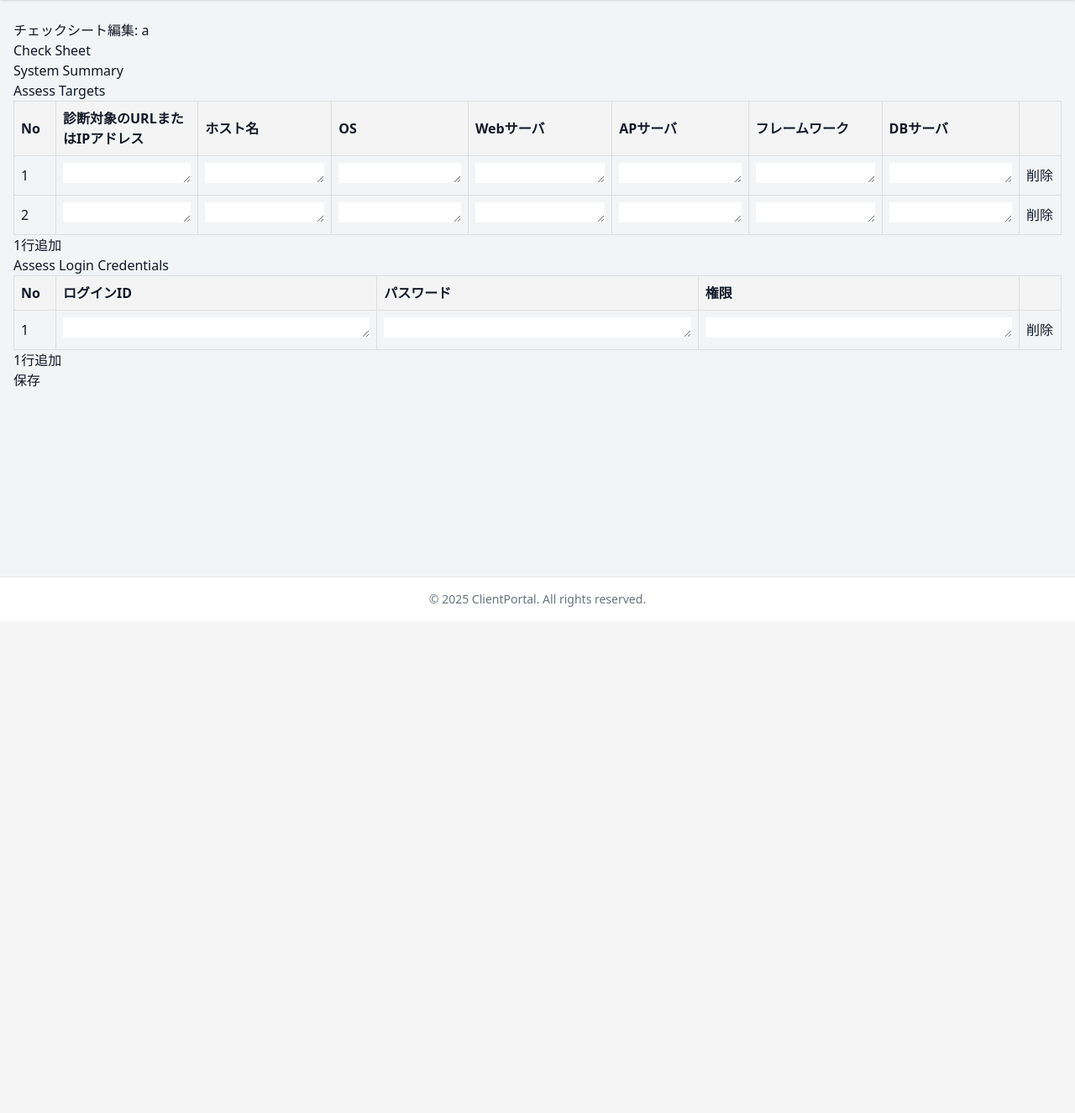
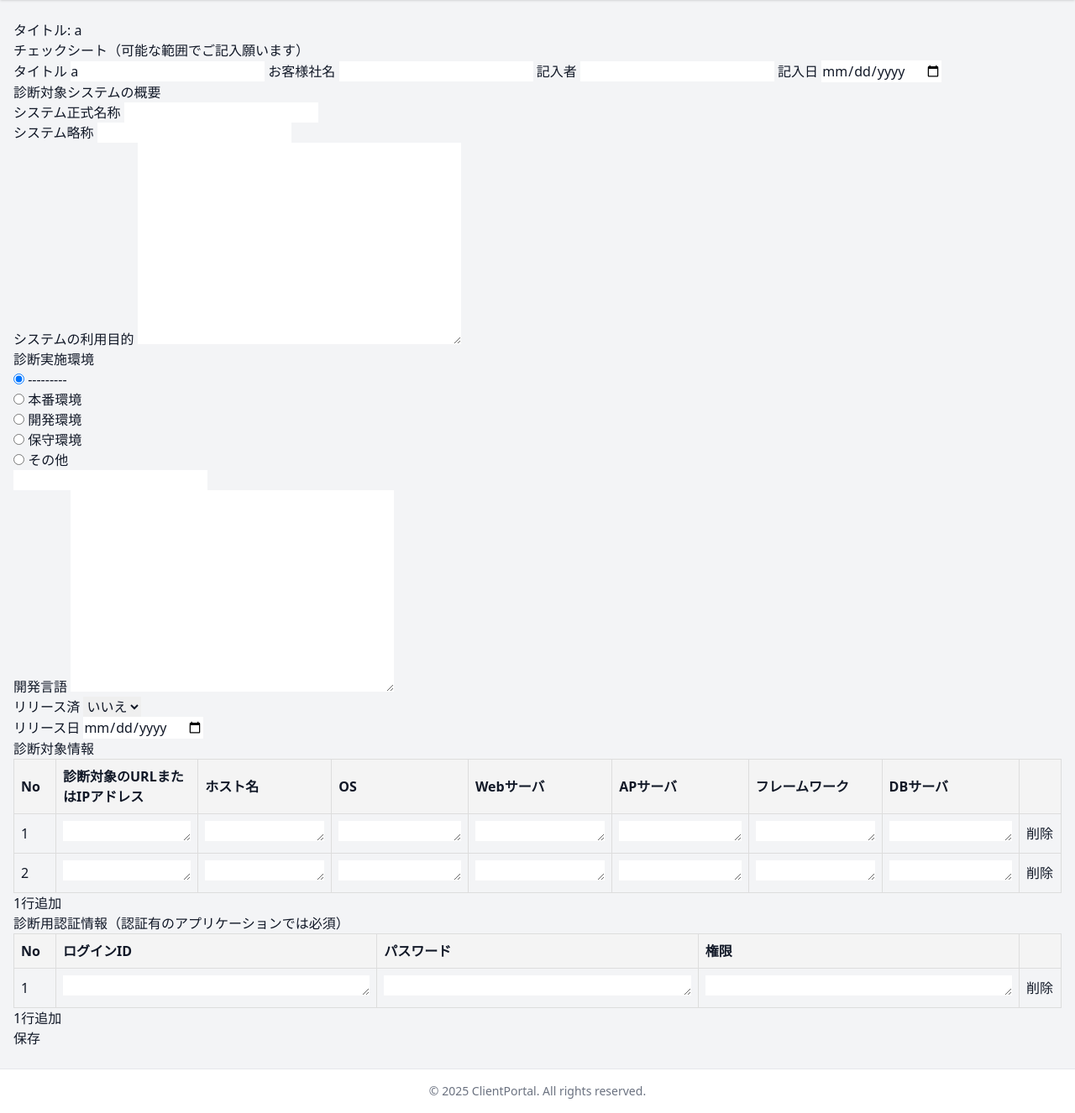
Before and after one commit to nris-kitazawa/ClientPortal, a Django app: a page that uses clientPortal/check_sheet/templates/edit_check_sheet.html in a window 1280 px wide. Shown: the part 60-1386 px from the top of the page at 84% size. Before the commit the page ends 783 px from the top, so only its background shows below. Run offline with Django 5.2, Linux system fonts and the light colour scheme; a user stored in the database is signed in; data comes from the database, SQL or seed files in the repository; data that the repository does not hold is empty; some libraries are stand-ins or nearby versions.

Commit message:
Update edit_check_sheet template and view for improved form handling and localization

```diff
--- a/clientPortal/check_sheet/templates/edit_check_sheet.html
+++ b/clientPortal/check_sheet/templates/edit_check_sheet.html
@@ -12,16 +12,16 @@
 <script src="{% static 'js/edit_check_sheet.js' %}"></script>
 {% endblock %}
 
-<h2>チェックシート編集: {{ check_sheet.title }}</h2>
+<h2>タイトル: {{ check_sheet.title }}</h2>
 <form method="post" id="edit-form">
     {% csrf_token %}
-    <h2>Check Sheet</h2>
+    <h2>チェックシート（可能な範囲でご記入願います）</h2>
     {{ form.as_table }}
 
-    <h2>System Summary</h2>
+    <h2>診断対象システムの概要</h2>
     {{ sys_form.as_p }}
 
-    <h2>Assess Targets</h2>
+    <h2>診断対象情報</h2>
     {{ formset.management_form }}
     <div id="formset-table-container">
         <table id="formset-table" data-empty-form="{{ formset.empty_form.as_p|force_escape }}">
@@ -60,7 +60,7 @@
     </div>
     <button type="button" id="add-row-btn">1行追加</button>
 
-    <h2>Assess Login Credentials</h2>
+    <h2>診断用認証情報（認証有のアプリケーションでは必須）</h2>
     {{ login_formset.management_form }}
     <div id="login-credentials-table-container">
         <table id="login-credentials-table" data-empty-form="{{ login_formset.empty_form.as_p|force_escape }}">
@@ -90,6 +90,9 @@
         </table>
     </div>
     <button type="button" id="add-login-row-btn">1行追加</button>
+
+
+
     <br>
     <button type="submit">保存</button>
 </form>
--- a/clientPortal/check_sheet/views.py
+++ b/clientPortal/check_sheet/views.py
@@ -97,18 +97,53 @@ def edit_check_sheet(request, id):
     )
 
     if request.method == "POST":
-        formset = AssessTargetFormSet(request.POST, queryset=AssessTarget.objects.filter(check_sheet=check_sheet), prefix="assess_target")
-        login_formset = LoginCredentialFormSet(request.POST, queryset=LoginCredential.objects.filter(check_sheet=check_sheet), prefix="login_credential")
+        check_sheet_form = CheckSheetEditForm(request.POST, instance=check_sheet)
+        system_summary_form = SystemSummaryForm(request.POST, instance=system_summary)
+        formset = AssessTargetFormSet(
+            request.POST,
+            queryset=AssessTarget.objects.filter(check_sheet=check_sheet),
+            prefix="assess_target"
+        )
+        login_formset = LoginCredentialFormSet(
+            request.POST,
+            queryset=LoginCredential.objects.filter(check_sheet=check_sheet),
+            prefix="login_credential"
+        )
 
-        if formset.is_valid() and login_formset.is_valid():
-            formset.save()
-            login_formset.save()
+        if check_sheet_form.is_valid() and system_summary_form.is_valid() and formset.is_valid() and login_formset.is_valid():
+            check_sheet_form.save()
+            system_summary_form.save()
+
+            instances = formset.save(commit=False)
+            for obj in instances:
+                obj.check_sheet = check_sheet
+                obj.save()
+            for obj in formset.deleted_objects:
+                obj.delete()
+
+            login_instances = login_formset.save(commit=False)
+            for obj in login_instances:
+                obj.check_sheet = check_sheet
+                obj.save()
+            for obj in login_formset.deleted_objects:
+                obj.delete()
+
             return redirect("check_sheet:detail", id=check_sheet.id)
     else:
-        formset = AssessTargetFormSet(queryset=AssessTarget.objects.filter(check_sheet=check_sheet), prefix="assess_target")
-        login_formset = LoginCredentialFormSet(queryset=LoginCredential.objects.filter(check_sheet=check_sheet), prefix="login_credential")
+        check_sheet_form = CheckSheetEditForm(instance=check_sheet)
+        system_summary_form = SystemSummaryForm(instance=system_summary)
+        formset = AssessTargetFormSet(
+            queryset=AssessTarget.objects.filter(check_sheet=check_sheet),
+            prefix="assess_target"
+        )
+        login_formset = LoginCredentialFormSet(
+            queryset=LoginCredential.objects.filter(check_sheet=check_sheet),
+            prefix="login_credential"
+        )
 
     return render(request, "edit_check_sheet.html", {
+        "form": check_sheet_form,
+        "sys_form": system_summary_form,
         "formset": formset,
         "login_formset": login_formset,
         "check_sheet": check_sheet,
```
